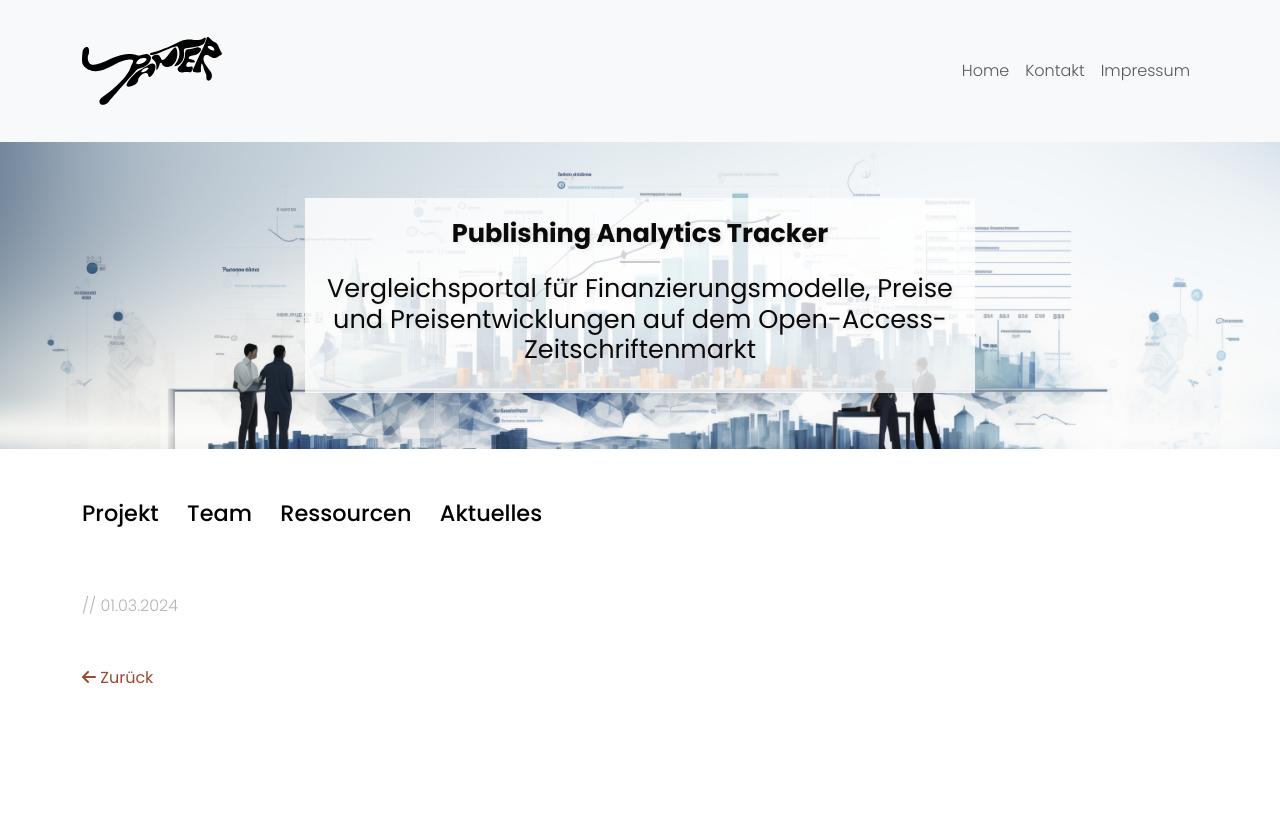
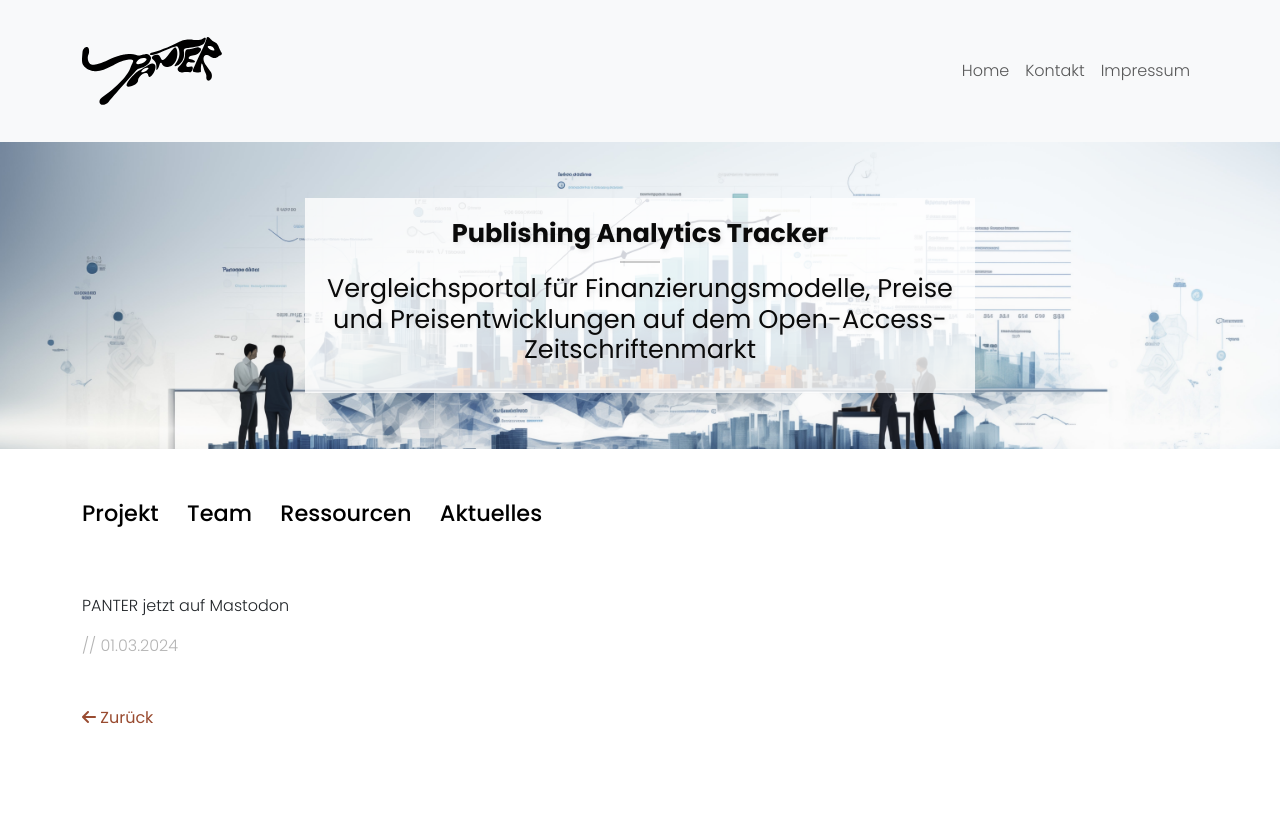
Before and after one commit to panter-project/panter-project.github.io, a Jekyll site: the page built from _posts/2024-03-01-Mastodon.markdown, in a window 1280 px wide. Shown: the top 832 px of the page. Built offline with Jekyll 4.4.1, drawn with Linux system fonts in a browser that asks for light colours; our own code applies the rules of GitHub Pages for plain Markdown files; grey boxes are pictures that could not be loaded.

Commit message:
Update 2024-03-01-Mastodon.markdown

```diff
--- a/_posts/2024-03-01-Mastodon.markdown
+++ b/_posts/2024-03-01-Mastodon.markdown
@@ -1,6 +1,8 @@
 ---
 layout: post
 category: news
-title: [PANTER-jetzt auf Mastodon](https://openbiblio.social/deck/@PANTER)
-description:
+title: [PANTER jetzt auf Mastodon](https://openbiblio.social/deck/@PANTER)
+description: |
+  PANTER jetzt auf Mastodon
 ---
+PANTER jetzt auf Mastodon
```
